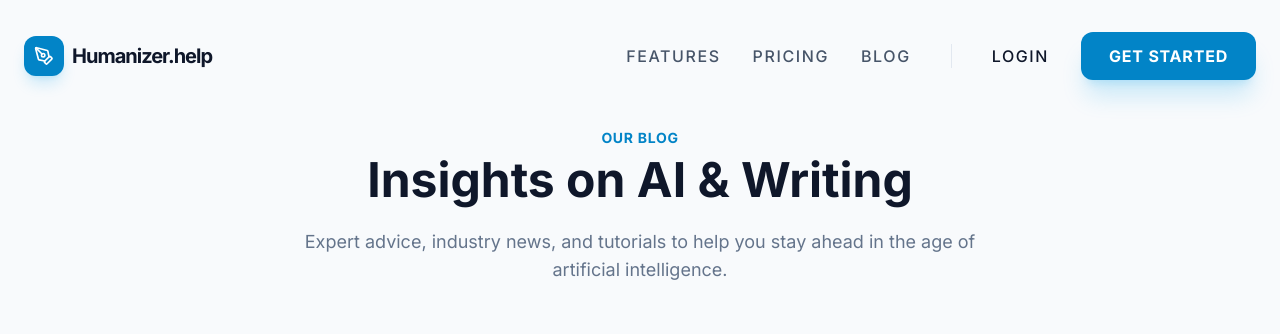
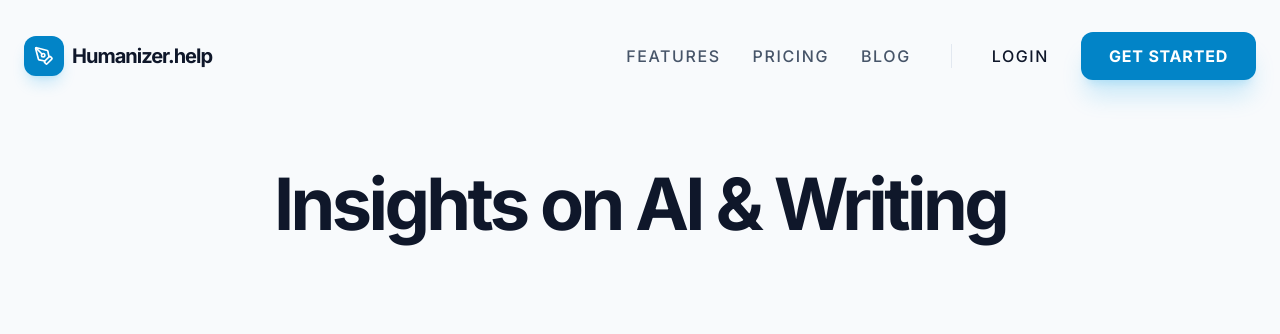
Before and after one commit to derrickgong87/Writtting.com-, a React (Vite) app: page / in a window 1280 px wide. Both pictures are taken after a click on the button "BLOG". Shown: the top 334 px of the page. Built offline with nearby package versions, Linux system fonts and the light colour scheme; no server answers.

Commit message:
feat: Refactor Blog section header
Replaces the generic blog header with a more focused "Insights on AI & Writing" title, aligning with the application's core functionality. The design is also updated for a more minimalist aesthetic.

```diff
--- a/components/Blog.tsx
+++ b/components/Blog.tsx
@@ -397,14 +397,11 @@ export const Blog: React.FC = () => {
     <div className="pt-32 pb-20 bg-slate-50 min-h-screen">
       <div className="container mx-auto px-6">
 
-        <div className="text-center mb-16 max-w-2xl mx-auto">
-          <span className="text-brand-600 font-bold tracking-wider text-sm uppercase mb-2 block">Our Blog</span>
-          <h1 className="text-4xl md:text-5xl font-extrabold text-slate-900 mb-6">
+        {/* Updated Header - Minimalist 'Insights on AI & Writing' */}
+        <div className="text-center mb-24 max-w-4xl mx-auto pt-10">
+          <h1 className="text-5xl md:text-7xl font-black text-slate-900 tracking-tighter leading-none">
             Insights on AI & Writing
           </h1>
-          <p className="text-lg text-slate-500">
-            Expert advice, industry news, and tutorials to help you stay ahead in the age of artificial intelligence.
-          </p>
         </div>
 
         <div className="grid md:grid-cols-2 lg:grid-cols-3 gap-8">
```
